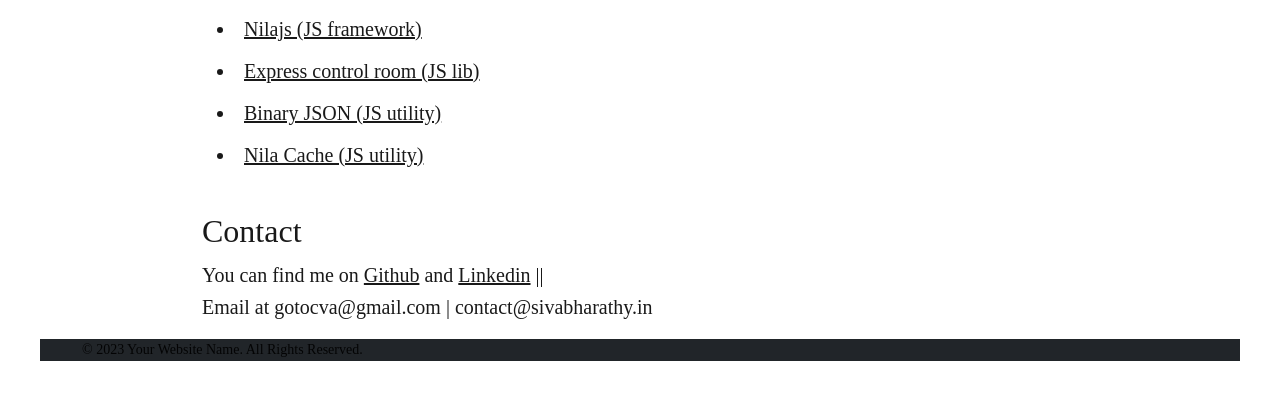
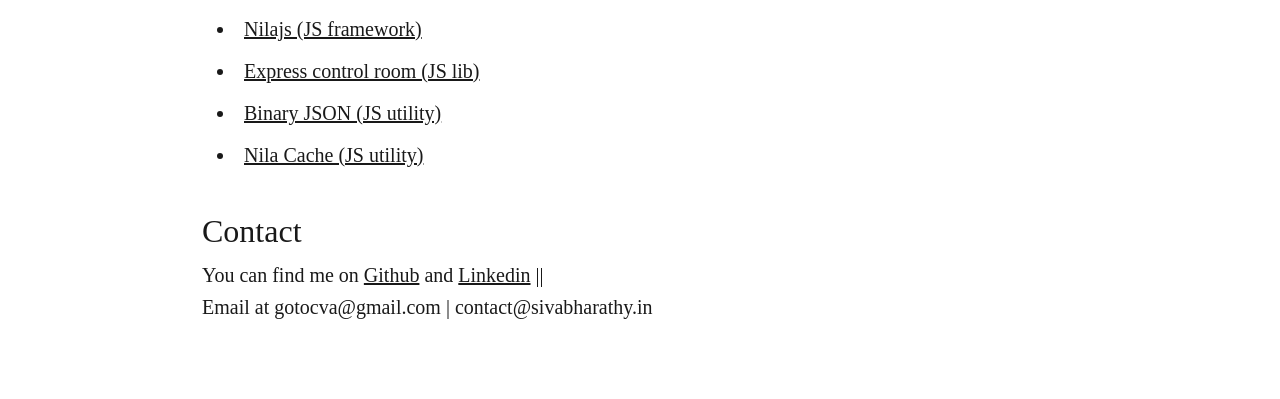
Before and after one commit to gotocva/my-portfolio, a website: page public/index.html in a window 1280 px wide. Shown: the part 779-1178 px from the top of the page. Drawn offline with Linux system fonts and the light colour scheme; a web font is replaced by a local one.

Commit message:
:fire: footer removed

```diff
--- a/public/index.html
+++ b/public/index.html
@@ -137,11 +137,7 @@
         </div>
       </section>
 
-    <footer class="bg-dark text-light text-center py-3">
-        <div class="container">
-            <p class="mb-0">&copy; 2023 Your Website Name. All Rights Reserved.</p>
-        </div>
-    </footer>
+
     <script src="./js/bootstrap/bootstrap.bundle.min.js"></script>
   </body>
 </html>
```
